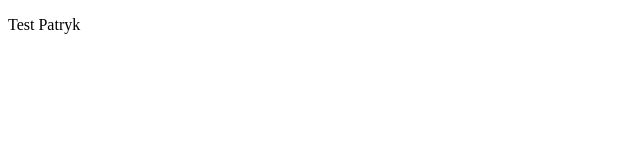
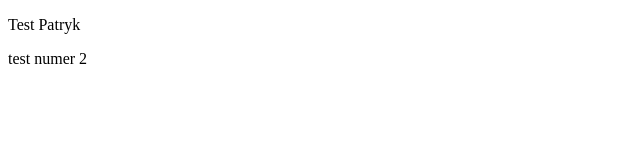
Before and after one commit to mindagony/stronaComp, a plain HTML site: page index.html in a window 1280 px wide. Shown: the full height of the page, 0-640 px from the left. Drawn offline with Linux system fonts and the light colour scheme.

Commit message:
Test numer 2
test 2

```diff
--- a/index.html
+++ b/index.html
@@ -7,6 +7,8 @@
 
 <section>
     <p>Test Patryk</p>
+    <p> test numer 2
+    </p>
 </section>
 
 </body>
```
